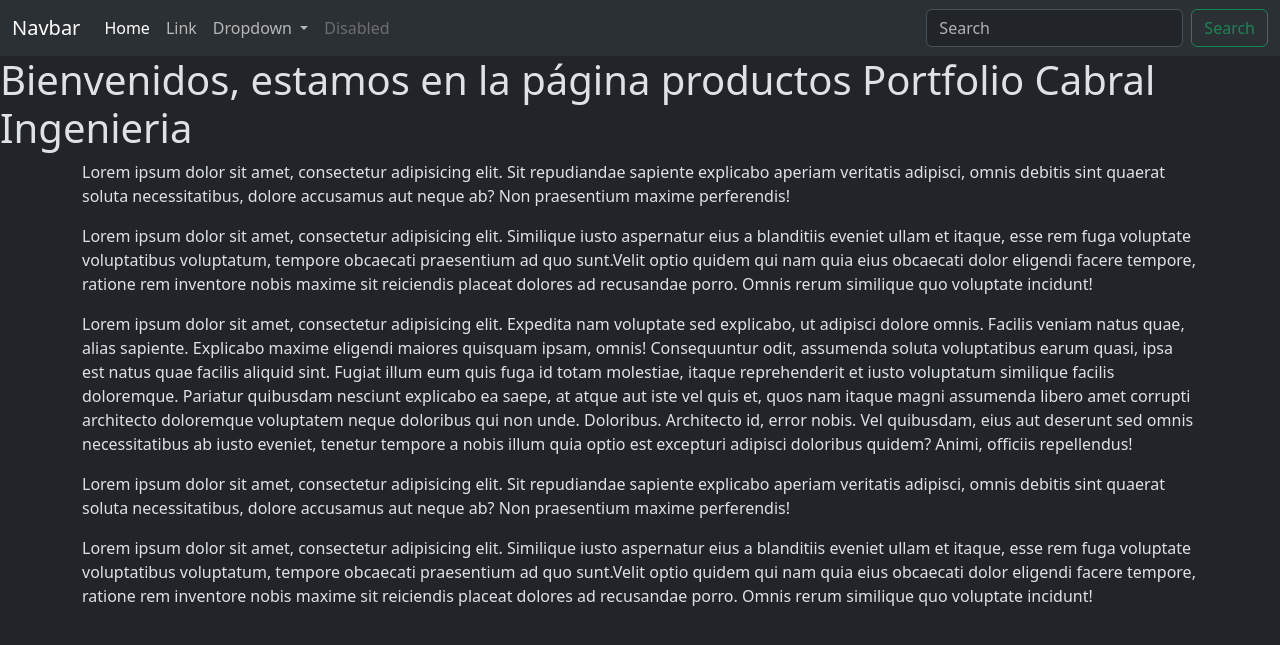
After one commit to PamelaMorsentti/TP-DJANGO-N1, a Django app: page /producto in a window 1280 px wide. The commit adds this page. Shown: the top 645 px of the page. Run offline with Django 4.2, Linux system fonts and the light colour scheme.

Commit message:
algunas modificaciones y agregado de dos templates

```diff
--- a/portfolio/urls.py
+++ b/portfolio/urls.py
@@ -18,6 +18,6 @@ from django.contrib import admin
 from django.urls import path, include
 
 urlpatterns = [
-    path("vista", include("vista.urls")),
+    path("", include("vista.urls")),
     path("admin/", admin.site.urls),
 ]
--- /dev/null
+++ b/templates/vista/producto.html
@@ -0,0 +1,200 @@
+<!DOCTYPE html>
+<html lang="es" data-bs-theme="dark">
+  <head>
+    <title>Pagina_Cabral_Fernando_Ingeniero_Civil</title>
+    <!-- Required meta tags -->
+    <meta charset="utf-8" />
+    <meta
+      name="viewport"
+      content="width=device-width, initial-scale=1, shrink-to-fit=no"
+    />
+    <!-- Bootstrap CSS v5.2.1 -->
+    <!--
+    <link
+      href="https://cdn.jsdelivr.net/npm/bootstrap@5.2.1/dist/css/bootstrap.min.css"
+      rel="stylesheet"
+      integrity="sha384-iYQeCzEYFbKjA/T2uDLTpkwGzCiq6soy8tYaI1GyVh/UjpbCx/TYkiZhlZB6+fzT"
+      crossorigin="anonymous"
+    />
+-->
+    <!-- Bootstrap CSS v5.3.0 -->
+    <link
+      href="https://cdn.jsdelivr.net/npm/bootstrap@5.3.0-alpha1/dist/css/bootstrap.min.css"
+      rel="stylesheet"
+      integrity="sha384-GLhlTQ8iRABdZLl6O3oVMWSktQOp6b7In1Zl3/Jr59b6EGGoI1aFkw7cmDA6j6gD"
+      crossorigin="anonymous"
+    />
+  </head>
+
+  <body>
+    <header>
+      <!-- place navbar here -->
+      <nav class="navbar navbar-expand-lg bg-body-tertiary sticky-top">
+        <div class="container-fluid">
+          <a class="navbar-brand" href="#">Navbar</a>
+          <button
+            class="navbar-toggler"
+            type="button"
+            data-bs-toggle="collapse"
+            data-bs-target="#navbarSupportedContent"
+            aria-controls="navbarSupportedContent"
+            aria-expanded="false"
+            aria-label="Toggle navigation"
+          >
+            <span class="navbar-toggler-icon"></span>
+          </button>
+          <div class="collapse navbar-collapse" id="navbarSupportedContent">
+            <ul class="navbar-nav me-auto mb-2 mb-lg-0">
+              <li class="nav-item">
+                <a class="nav-link active" aria-current="page" href="#">Home</a>
+              </li>
+              <li class="nav-item">
+                <a class="nav-link" href="#">Link</a>
+              </li>
+              <li class="nav-item dropdown">
+                <a
+                  class="nav-link dropdown-toggle"
+                  href="#"
+                  role="button"
+                  data-bs-toggle="dropdown"
+                  aria-expanded="false"
+                >
+                  Dropdown
+                </a>
+                <ul class="dropdown-menu">
+                  <li><a class="dropdown-item" href="#">Action</a></li>
+                  <li><a class="dropdown-item" href="#">Another action</a></li>
+                  <li><hr class="dropdown-divider" /></li>
+                  <li>
+                    <a class="dropdown-item" href="#">Something else here</a>
+                  </li>
+                </ul>
+              </li>
+              <li class="nav-item">
+                <a class="nav-link disabled">Disabled</a>
+              </li>
+            </ul>
+            <form class="d-flex" role="search">
+              <input
+                class="form-control me-2"
+                type="search"
+                placeholder="Search"
+                aria-label="Search"
+              />
+              <button class="btn btn-outline-success" type="submit">
+                Search
+              </button>
+            </form>
+          </div>
+        </div>
+      </nav>
+    </header>
+
+    <main>
+      <h1>Bienvenidos, estamos en la página productos {{nombre_sitio}}</h1>
+      <div class="container">
+        <div class="content">
+          <p>
+            Lorem ipsum dolor sit amet, consectetur adipisicing elit. Sit
+            repudiandae sapiente explicabo aperiam veritatis adipisci, omnis
+            debitis sint quaerat soluta necessitatibus, dolore accusamus aut
+            neque ab? Non praesentium maxime perferendis!
+          </p>
+
+          <div class="line"></div>
+
+          <p>
+            <span
+              >Lorem ipsum dolor sit amet, consectetur adipisicing elit.
+              Similique iusto aspernatur eius a blanditiis eveniet ullam et
+              itaque, esse rem fuga voluptate voluptatibus voluptatum, tempore
+              obcaecati praesentium ad quo sunt.</span
+            ><span
+              >Velit optio quidem qui nam quia eius obcaecati dolor eligendi
+              facere tempore, ratione rem inventore nobis maxime sit reiciendis
+              placeat dolores ad recusandae porro. Omnis rerum similique quo
+              voluptate incidunt!</span
+            >
+          </p>
+
+          <div class="line"></div>
+
+          <p>
+            <span
+              >Lorem ipsum dolor sit amet, consectetur adipisicing elit.
+              Expedita nam voluptate sed explicabo, ut adipisci dolore omnis.
+              Facilis veniam natus quae, alias sapiente. Explicabo maxime
+              eligendi maiores quisquam ipsam, omnis!</span
+            >
+            <span
+              >Consequuntur odit, assumenda soluta voluptatibus earum quasi,
+              ipsa est natus quae facilis aliquid sint. Fugiat illum eum quis
+              fuga id totam molestiae, itaque reprehenderit et iusto voluptatum
+              similique facilis doloremque.</span
+            >
+            <span
+              >Pariatur quibusdam nesciunt explicabo ea saepe, at atque aut iste
+              vel quis et, quos nam itaque magni assumenda libero amet corrupti
+              architecto doloremque voluptatem neque doloribus qui non unde.
+              Doloribus.</span
+            >
+            <span
+              >Architecto id, error nobis. Vel quibusdam, eius aut deserunt sed
+              omnis necessitatibus ab iusto eveniet, tenetur tempore a nobis
+              illum quia optio est excepturi adipisci doloribus quidem? Animi,
+              officiis repellendus!</span
+            >
+          </p>
+
+          <div class="line"></div>
+
+          <p>
+            Lorem ipsum dolor sit amet, consectetur adipisicing elit. Sit
+            repudiandae sapiente explicabo aperiam veritatis adipisci, omnis
+            debitis sint quaerat soluta necessitatibus, dolore accusamus aut
+            neque ab? Non praesentium maxime perferendis!
+          </p>
+
+          <div class="line"></div>
+
+          <p>
+            <span
+              >Lorem ipsum dolor sit amet, consectetur adipisicing elit.
+              Similique iusto aspernatur eius a blanditiis eveniet ullam et
+              itaque, esse rem fuga voluptate voluptatibus voluptatum, tempore
+              obcaecati praesentium ad quo sunt.</span
+            ><span
+              >Velit optio quidem qui nam quia eius obcaecati dolor eligendi
+              facere tempore, ratione rem inventore nobis maxime sit reiciendis
+              placeat dolores ad recusandae porro. Omnis rerum similique quo
+              voluptate incidunt!</span
+            >
+          </p>
+        </div>
+      </div>
+    </main>
+
+    <footer>
+      <!-- place footer here -->
+    </footer>
+    <!-- Bootstrap JavaScript Libraries -->
+    <script
+      src="https://cdn.jsdelivr.net/npm/@popperjs/core@2.11.6/dist/umd/popper.min.js"
+      integrity="sha384-oBqDVmMz9ATKxIep9tiCxS/Z9fNfEXiDAYTujMAeBAsjFuCZSmKbSSUnQlmh/jp3"
+      crossorigin="anonymous"
+    ></script>
+
+    <!---
+    <script
+      src="https://cdn.jsdelivr.net/npm/bootstrap@5.2.1/dist/js/bootstrap.min.js"
+      integrity="sha384-7VPbUDkoPSGFnVtYi0QogXtr74QeVeeIs99Qfg5YCF+TidwNdjvaKZX19NZ/e6oz"
+      crossorigin="anonymous"
+    ></script>
+-->
+    <script
+      src="https://cdn.jsdelivr.net/npm/bootstrap@5.3.0-alpha1/dist/js/bootstrap.bundle.min.js"
+      integrity="sha384-w76AqPfDkMBDXo30jS1Sgez6pr3x5MlQ1ZAGC+nuZB+EYdgRZgiwxhTBTkF7CXvN"
+      crossorigin="anonymous"
+    ></script>
+  </body>
+</html>
--- a/vista/urls.py
+++ b/vista/urls.py
@@ -22,4 +22,7 @@ from vista import views
 
 urlpatterns = [
     path("", views.index, name="index"),
+
+    # por cada pagina tenemos una nueva ruta
+    path("producto", views.producto, name="producto")
 ]
--- a/vista/views.py
+++ b/vista/views.py
@@ -11,3 +11,9 @@ def index(request):
     params = {}
     params ["nombre_sitio"] = "Portfolio Cabral Ingenieria"
     return render(request, "vista/index.html", params)
+
+# por cada nueva pagina debe haber alguien que administre lo que va a haber en esa pagina
+def producto(request):
+    params ={}
+    params ["nombre_sitio"] = "Portfolio Cabral Ingenieria"
+    return render(request, "vista/producto.html", params)
```
Also changed, not shown: templates/vista/index.html (+144 -2 lines), templates/vista/ingenieria.html (added, +13 -0 lines), vista/admin.py (+24 -0 lines), vista/models.py (+32 -0 lines), static_dev/imagenes/manos.jpg (added), 2 other files.
